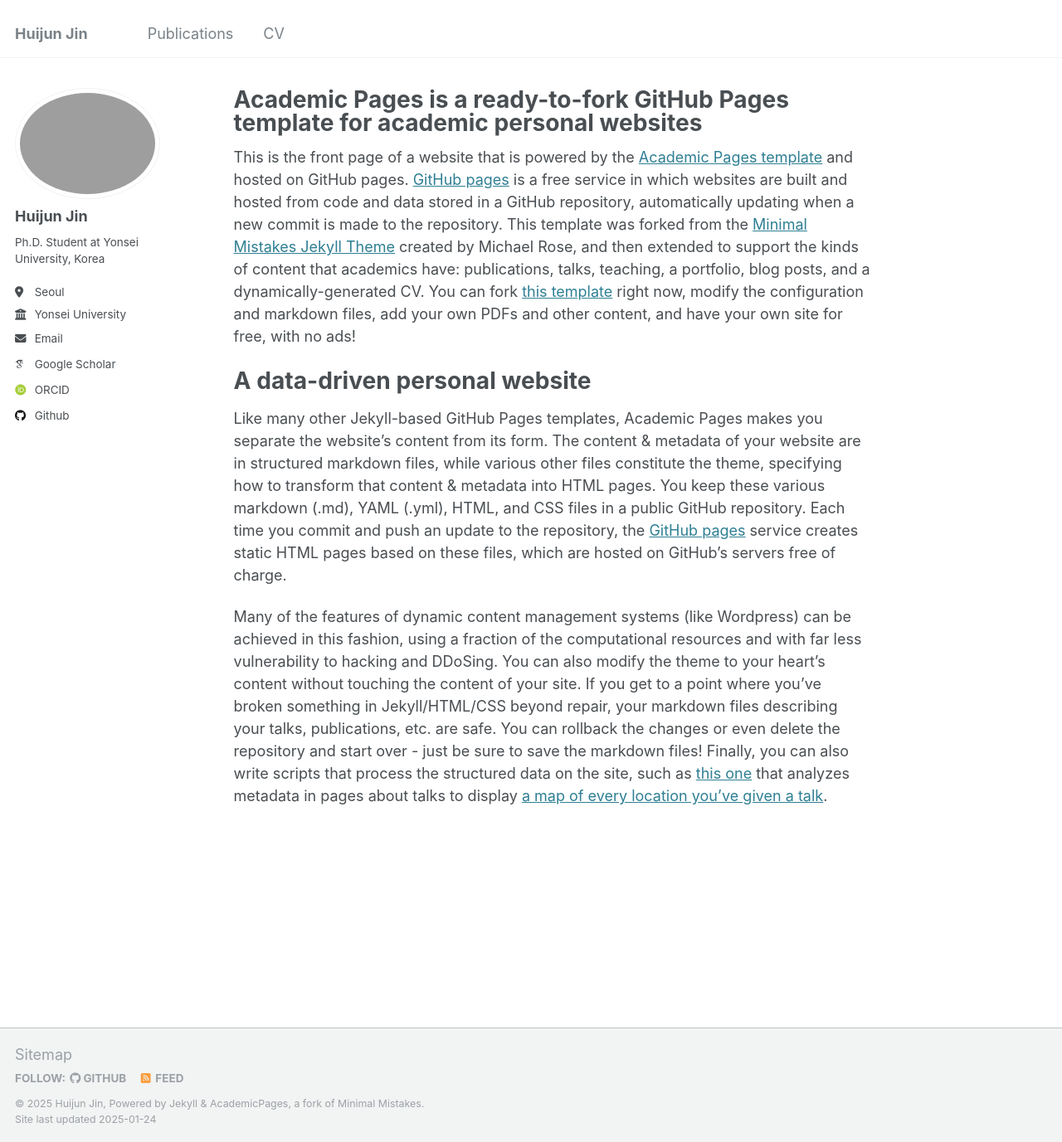
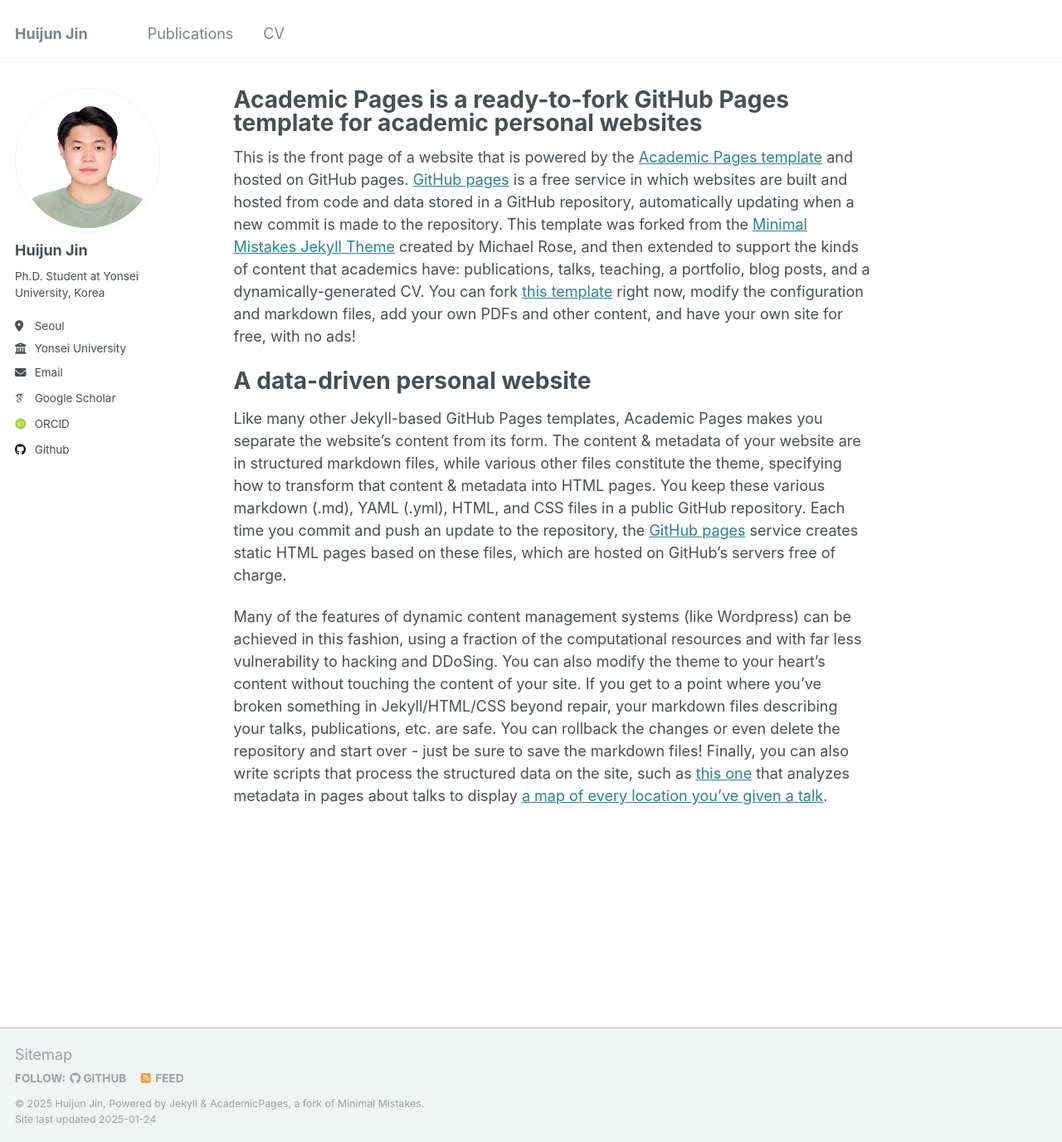
Before and after one commit to huijunjin/huijunjin.github.io, a Jekyll site: the page built from _pages/about.md, in a window 1280 px wide and 1377 px high. Shown: the whole window at 83% size. Built offline with Jekyll 4.4.1, drawn with Linux system fonts in a browser that asks for light colours; some web fonts are replaced.

Commit message:
Update _config.yml

```diff
--- a/_config.yml
+++ b/_config.yml
@@ -21,7 +21,7 @@ repository               : "huijunjin.github.io"
 #               Additional customization can be done by editing /_includes/author-profile.html
 author:
   # Biographic information
-  avatar           : "profile_picture.png"
+  avatar           : "profile_picture.jpg"
   name             : "Huijun Jin"
   pronouns         : # example: "she/her"
   bio              : "Ph.D. Student at Yonsei University, Korea"
```
